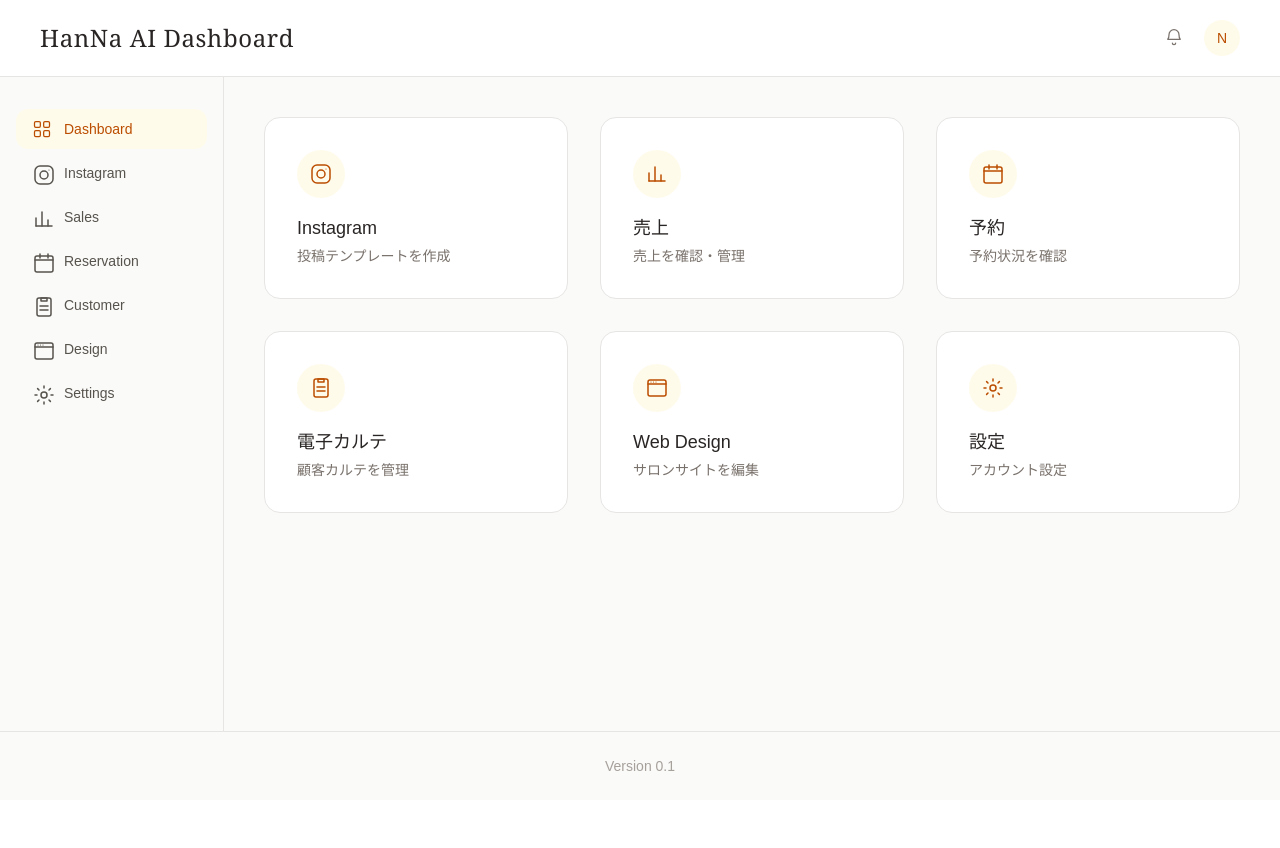
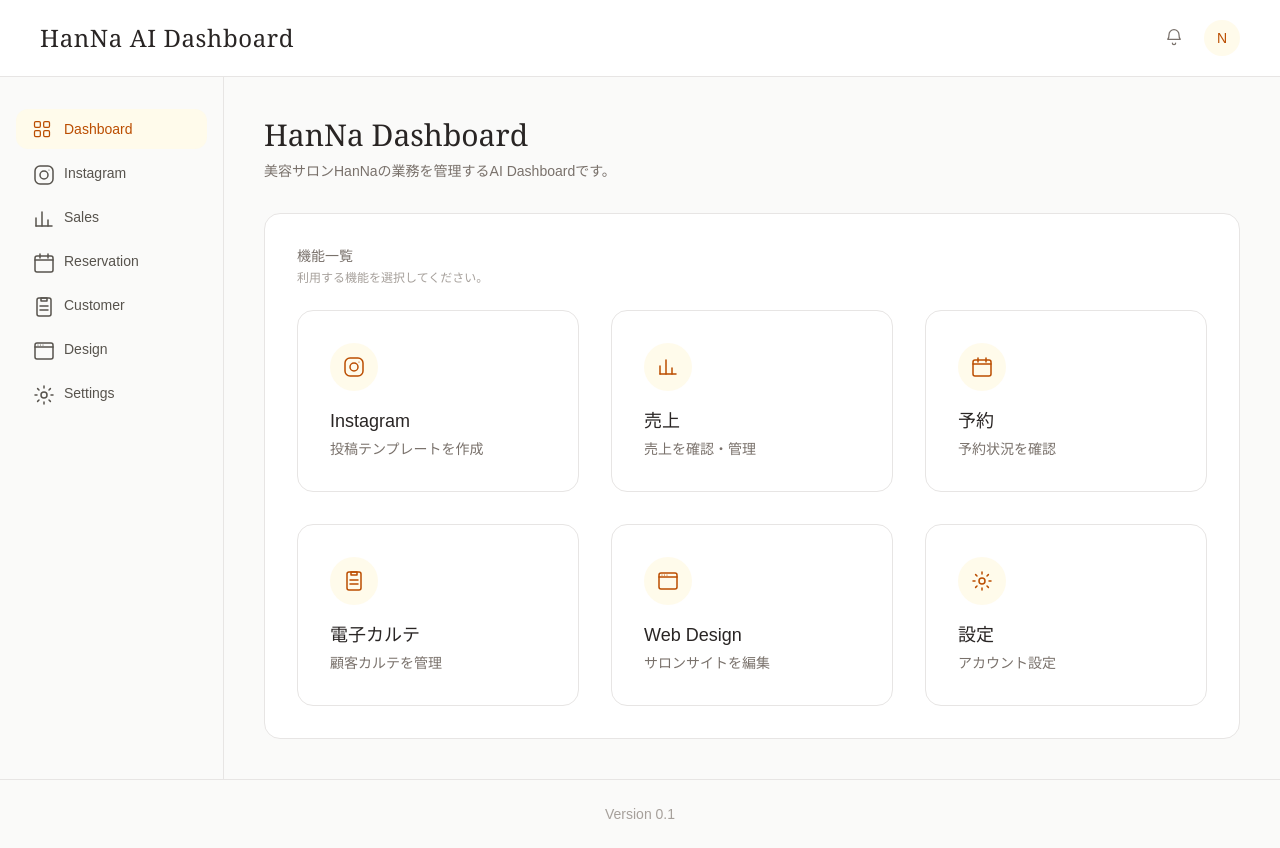
Before and after one commit to designhn924-web/hanna-ai-dashboard, a Next.js app: page / in a window 1280 px wide. Before the commit the page ends 800 px from the top, so only its background shows below. Built offline with nearby package versions, Linux system fonts and the light colour scheme.

Commit message:
Unify dashboard layout with PageHeader and Section

```diff
--- a/app/page.tsx
+++ b/app/page.tsx
@@ -1,15 +1,23 @@
 import FeatureLayout from "@/components/layout/FeatureLayout";
+import PageHeader from "@/components/ui/PageHeader";
+import Section from "@/components/ui/Section";
 import MenuCard from "@/components/MenuCard";
 import { navItems } from "@/components/layout/navItems";
 
 export default function Home() {
   return (
     <FeatureLayout title="Dashboard">
-      <div className="grid grid-cols-1 gap-6 sm:grid-cols-2 lg:grid-cols-3 lg:gap-8">
-        {navItems.map((item) => (
-          <MenuCard key={item.title} {...item} />
-        ))}
-      </div>
+      <PageHeader
+        title="HanNa Dashboard"
+        description="美容サロンHanNaの業務を管理するAI Dashboardです。"
+      />
+      <Section title="機能一覧" description="利用する機能を選択してください。">
+        <div className="grid grid-cols-1 gap-6 sm:grid-cols-2 lg:grid-cols-3 lg:gap-8">
+          {navItems.map((item) => (
+            <MenuCard key={item.title} {...item} />
+          ))}
+        </div>
+      </Section>
     </FeatureLayout>
   );
 }
```
